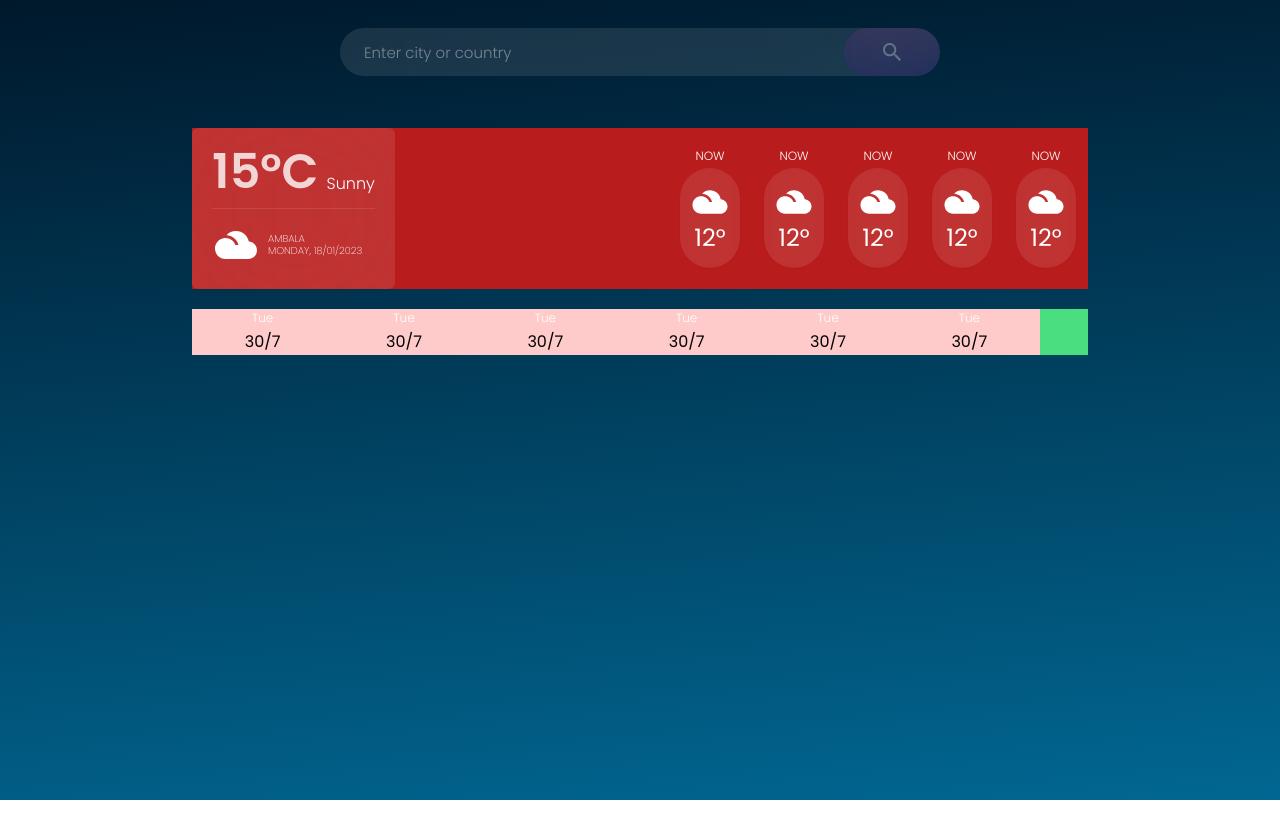
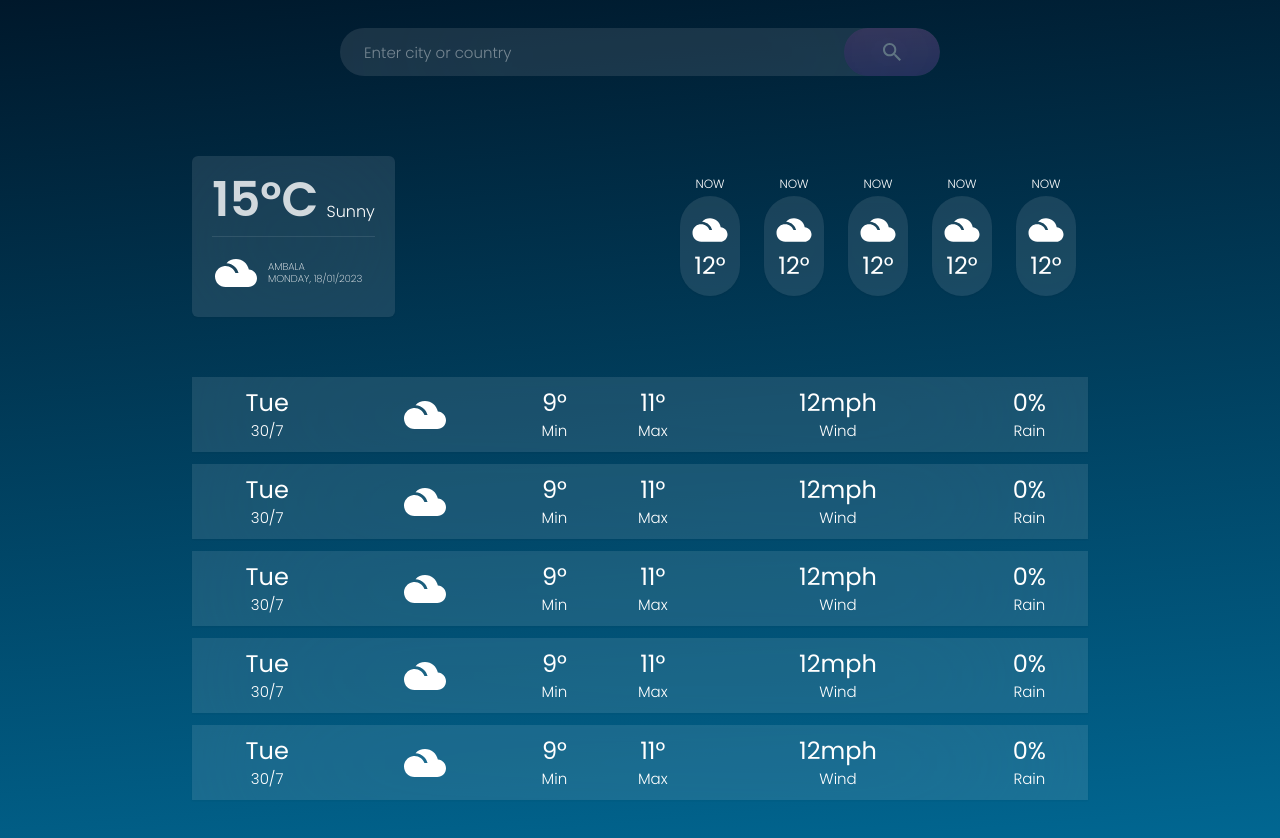
Before and after one commit to Anshika75/Maggi-Weather, a React (Vite) app: page / in a window 1280 px wide. Before the commit the page ends 800 px from the top, so only its background shows below. Built offline with nearby package versions, Linux system fonts and the light colour scheme.

Commit message:
table css

```diff
--- a/src/App.jsx
+++ b/src/App.jsx
@@ -12,11 +12,11 @@ export default function App() {
     <>
       <div className={`min-h-screen h-full w-full bg${hours} p-3 lg:p-7 flex flex-col justify-start items-center`} >
         <Search />
-        <div className="flex flex-row justify-between w-[70vw] bg-red-700 mt-5">
+        <div className="flex flex-row justify-between w-[70vw] mt-12">
           <MainTemp />
           <Hourly />
         </div>
-        <div className="flex flex-row justify-center items-center w-[70vw] bg-blue-600 mt-5">
+        <div className="flex flex-row justify-center items-center w-[70vw] mt-12">
           <Table />
         </div>
       </div>
--- a/src/components/Table.jsx
+++ b/src/components/Table.jsx
@@ -1,67 +1,156 @@
 import React from 'react'
 
+import {
+    IoMdSunny,
+    IoMdRainy,
+    IoMdCloudy,
+    IoMdSnow,
+    IoMdThunderstorm,
+    IoMdSearch,
+} from 'react-icons/io';
 export default function Table() {
     return (
         <>
-        <table className='w-full flex flex-row bg-green-400 items-center justify-center'>
-            <tr className='bg-yellow-700 w-full flex flex-row items-center justify-center'>
-                <td className='flex flex-col justify-center items-center bg-red-200 w-full'>
-                    <p className="text-white text-xs mb-1 font-light">Tue</p>
-                    <p>30/7</p>
+            <table className='w-full border-separate border-spacing-x-0 border-spacing-y-3'>
+                <tr className='w-full h-[75px] bg-white/10 backdrop-blur-[100px] shadow-sm'>
+                    <td className="text-center">
+                        <p className="text-white text-2xl font-normal">Tue</p>
+                        <p className="text-white text-[15px] font-light">30/7</p>
 
                     </td>
-                <td className='flex flex-col justify-center items-center bg-red-200 w-full'>
-                    <p className="text-white text-xs mb-1 font-light">Tue</p>
-                    <p>30/7</p>
+                    <td className="text-center">
+                        <p className="text-white text-5xl grid place-items-center">
+                            <IoMdCloudy />
+                        </p>
                     </td>
-                <td className='flex flex-col justify-center items-center bg-red-200 w-full'>
-                    <p className="text-white text-xs mb-1 font-light">Tue</p>
-                    <p>30/7</p>
+                    <td className="text-center">
+                        <p className="text-white text-2xl font-normal">9°</p>
+                        <p className="text-white text-[15px] font-light">Min</p>
                     </td>
-                <td className='flex flex-col justify-center items-center bg-red-200 w-full'>
-                    <p className="text-white text-xs mb-1 font-light">Tue</p>
-                    <p>30/7</p>
+                    <td className="text-center">
+                        <p className="text-white text-2xl font-normal">11°</p>
+                        <p className="text-white text-[15px] font-light">Max</p>
                     </td>
-                <td className='flex flex-col justify-center items-center bg-red-200 w-full'>
-                    <p className="text-white text-xs mb-1 font-light">Tue</p>
-                    <p>30/7</p>
+                    <td className="text-center">
+                        <p className="text-white text-2xl font-normal">12mph</p>
+                        <p className="text-white text-[15px] font-light">Wind</p>
                     </td>
-                <td className='flex flex-col justify-center items-center bg-red-200 w-full'>
-                    <p className="text-white text-xs mb-1 font-light">Tue</p>
-                    <p>30/7</p>
+                    <td className="text-center">
+                        <p className="text-white text-2xl font-normal">0%</p>
+                        <p className="text-white text-[15px] font-light">Rain</p>
                     </td>
                 </tr>
-            <tr>
-                <td></td>
-                <td></td>
-                <td></td>
-                <td></td>
-                <td></td>
-                <td></td>
+                <tr className='w-full h-[75px] bg-white/10 backdrop-blur-[100px] shadow-sm'>
+                    <td className="text-center">
+                        <p className="text-white text-2xl font-normal">Tue</p>
+                        <p className="text-white text-[15px] font-light">30/7</p>
+
+                    </td>
+                    <td className="text-center">
+                        <p className="text-white text-5xl grid place-items-center">
+                            <IoMdCloudy />
+                        </p>
+                    </td>
+                    <td className="text-center">
+                        <p className="text-white text-2xl font-normal">9°</p>
+                        <p className="text-white text-[15px] font-light">Min</p>
+                    </td>
+                    <td className="text-center">
+                        <p className="text-white text-2xl font-normal">11°</p>
+                        <p className="text-white text-[15px] font-light">Max</p>
+                    </td>
+                    <td className="text-center">
+                        <p className="text-white text-2xl font-normal">12mph</p>
+                        <p className="text-white text-[15px] font-light">Wind</p>
+                    </td>
+                    <td className="text-center">
+                        <p className="text-white text-2xl font-normal">0%</p>
+                        <p className="text-white text-[15px] font-light">Rain</p>
+                    </td>
                 </tr>
-            <tr>
-                <td></td>
-                <td></td>
-                <td></td>
-                <td></td>
-                <td></td>
-                <td></td>
+                <tr className='w-full h-[75px] bg-white/10 backdrop-blur-[100px] shadow-sm'>
+                    <td className="text-center">
+                        <p className="text-white text-2xl font-normal">Tue</p>
+                        <p className="text-white text-[15px] font-light">30/7</p>
+
+                    </td>
+                    <td className="text-center">
+                        <p className="text-white text-5xl grid place-items-center">
+                            <IoMdCloudy />
+                        </p>
+                    </td>
+                    <td className="text-center">
+                        <p className="text-white text-2xl font-normal">9°</p>
+                        <p className="text-white text-[15px] font-light">Min</p>
+                    </td>
+                    <td className="text-center">
+                        <p className="text-white text-2xl font-normal">11°</p>
+                        <p className="text-white text-[15px] font-light">Max</p>
+                    </td>
+                    <td className="text-center">
+                        <p className="text-white text-2xl font-normal">12mph</p>
+                        <p className="text-white text-[15px] font-light">Wind</p>
+                    </td>
+                    <td className="text-center">
+                        <p className="text-white text-2xl font-normal">0%</p>
+                        <p className="text-white text-[15px] font-light">Rain</p>
+                    </td>
                 </tr>
-            <tr>
-                <td></td>
-                <td></td>
-                <td></td>
-                <td></td>
-                <td></td>
-                <td></td>
+                <tr className='w-full h-[75px] bg-white/10 backdrop-blur-[100px] shadow-sm'>
+                    <td className="text-center">
+                        <p className="text-white text-2xl font-normal">Tue</p>
+                        <p className="text-white text-[15px] font-light">30/7</p>
+
+                    </td>
+                    <td className="text-center">
+                        <p className="text-white text-5xl grid place-items-center">
+                            <IoMdCloudy />
+                        </p>
+                    </td>
+                    <td className="text-center">
+                        <p className="text-white text-2xl font-normal">9°</p>
+                        <p className="text-white text-[15px] font-light">Min</p>
+                    </td>
+                    <td className="text-center">
+                        <p className="text-white text-2xl font-normal">11°</p>
+                        <p className="text-white text-[15px] font-light">Max</p>
+                    </td>
+                    <td className="text-center">
+                        <p className="text-white text-2xl font-normal">12mph</p>
+                        <p className="text-white text-[15px] font-light">Wind</p>
+                    </td>
+                    <td className="text-center">
+                        <p className="text-white text-2xl font-normal">0%</p>
+                        <p className="text-white text-[15px] font-light">Rain</p>
+                    </td>
                 </tr>
-            <tr>
-                <td></td>
-                <td></td>
-                <td></td>
-                <td></td>
-                <td></td>
-                <td></td>
+                <tr className='w-full h-[75px] bg-white/10 backdrop-blur-[100px] shadow-sm'>
+                    <td className="text-center">
+                        <p className="text-white text-2xl font-normal">Tue</p>
+                        <p className="text-white text-[15px] font-light">30/7</p>
+
+                    </td>
+                    <td className="text-center">
+                        <p className="text-white text-5xl grid place-items-center">
+                            <IoMdCloudy />
+                        </p>
+                    </td>
+                    <td className="text-center">
+                        <p className="text-white text-2xl font-normal">9°</p>
+                        <p className="text-white text-[15px] font-light">Min</p>
+                    </td>
+                    <td className="text-center">
+                        <p className="text-white text-2xl font-normal">11°</p>
+                        <p className="text-white text-[15px] font-light">Max</p>
+                    </td>
+                    <td className="text-center">
+                        <p className="text-white text-2xl font-normal">12mph</p>
+                        <p className="text-white text-[15px] font-light">Wind</p>
+                    </td>
+                    <td className="text-center">
+                        <p className="text-white text-2xl font-normal">0%</p>
+                        <p className="text-white text-[15px] font-light">Rain</p>
+                    </td>
                 </tr>
             </table>
         </>
```
Lines whose indentation alone changed are shown as unchanged.
